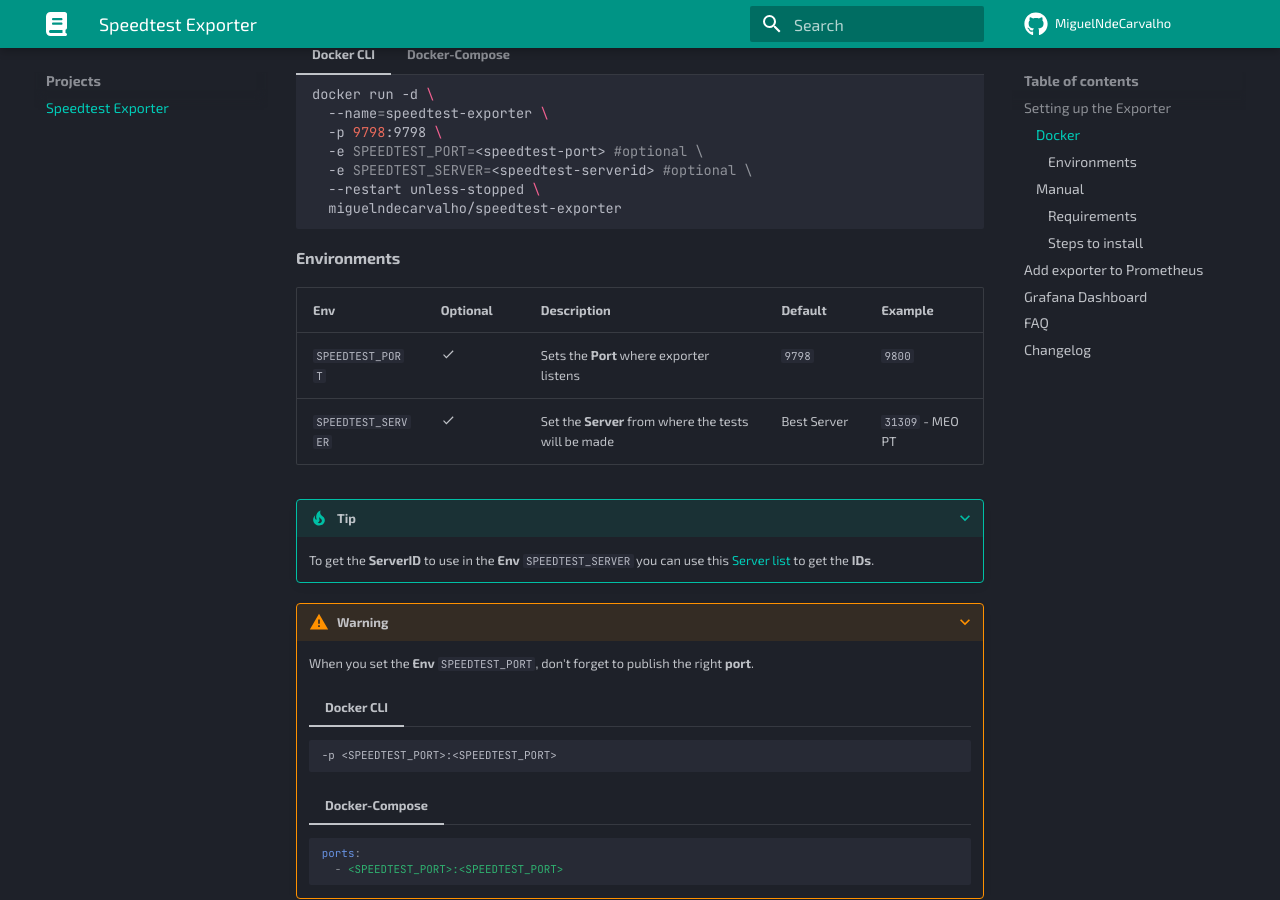
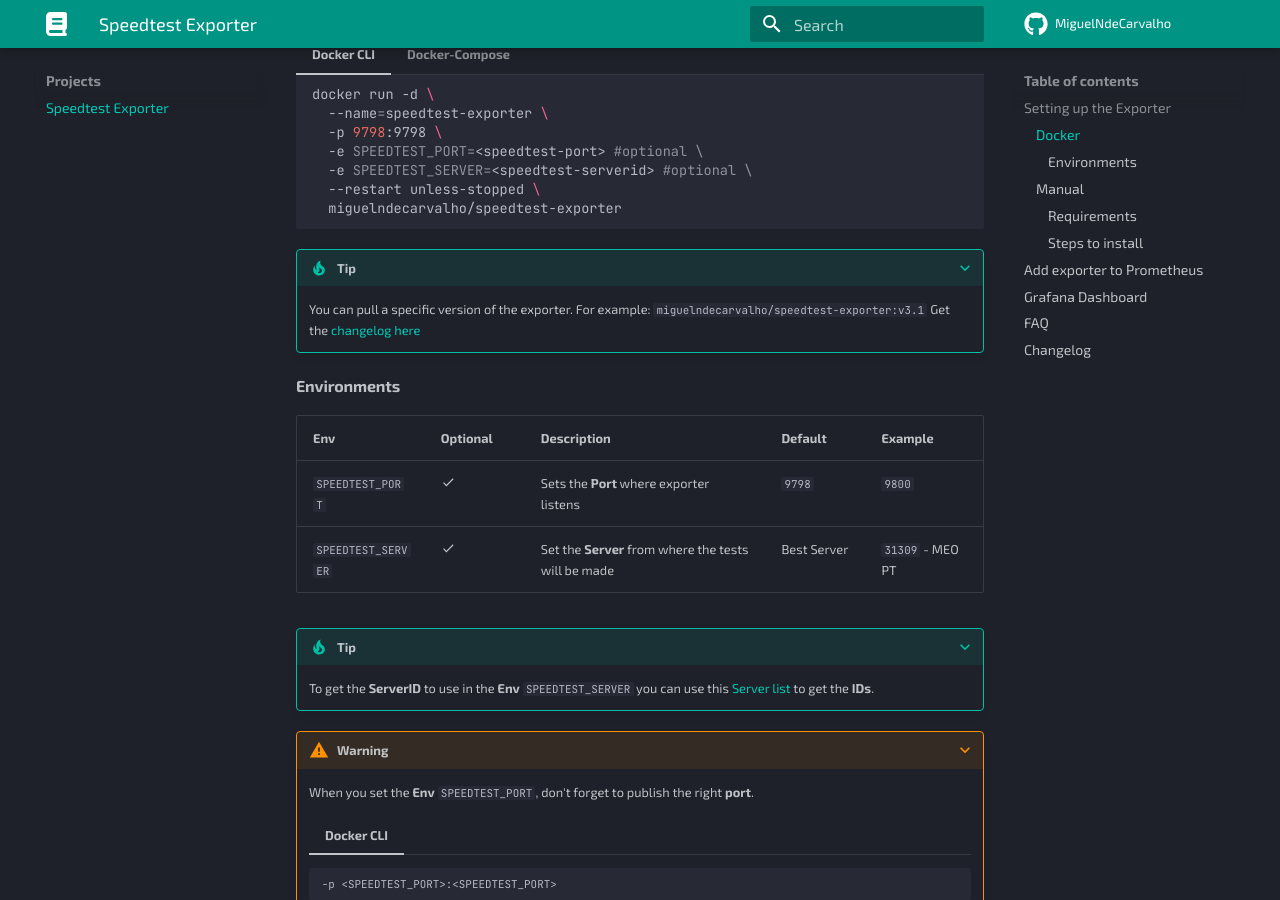
Before and after one commit to MiguelNdeCarvalho/mike-docs, an MkDocs documentation site: the page built from docs/projects/speedtest-exporter.md, in a window 1280 px wide and 900 px high, scrolled down 1019 px. Built offline with MkDocs 1.6.1 and Material for MkDocs 9.7.7, drawn with Linux system fonts in a browser that asks for light colours.

Commit message:
projects: speedtest-exporter: Add tip to pull specific version

````diff
--- a/docs/projects/speedtest-exporter.md
+++ b/docs/projects/speedtest-exporter.md
@@ -61,6 +61,10 @@
           - 9798:9798
         restart: unless-stopped
     ```
+
+???+ tip
+    You can pull a specific version of the exporter. For example: `miguelndecarvalho/speedtest-exporter:v3.1`
+    Get the [changelog here][7]
 
 #### Environments
 
````
Also changed, not shown: other parts of docs/projects/speedtest-exporter.md (+1 -1 lines).
